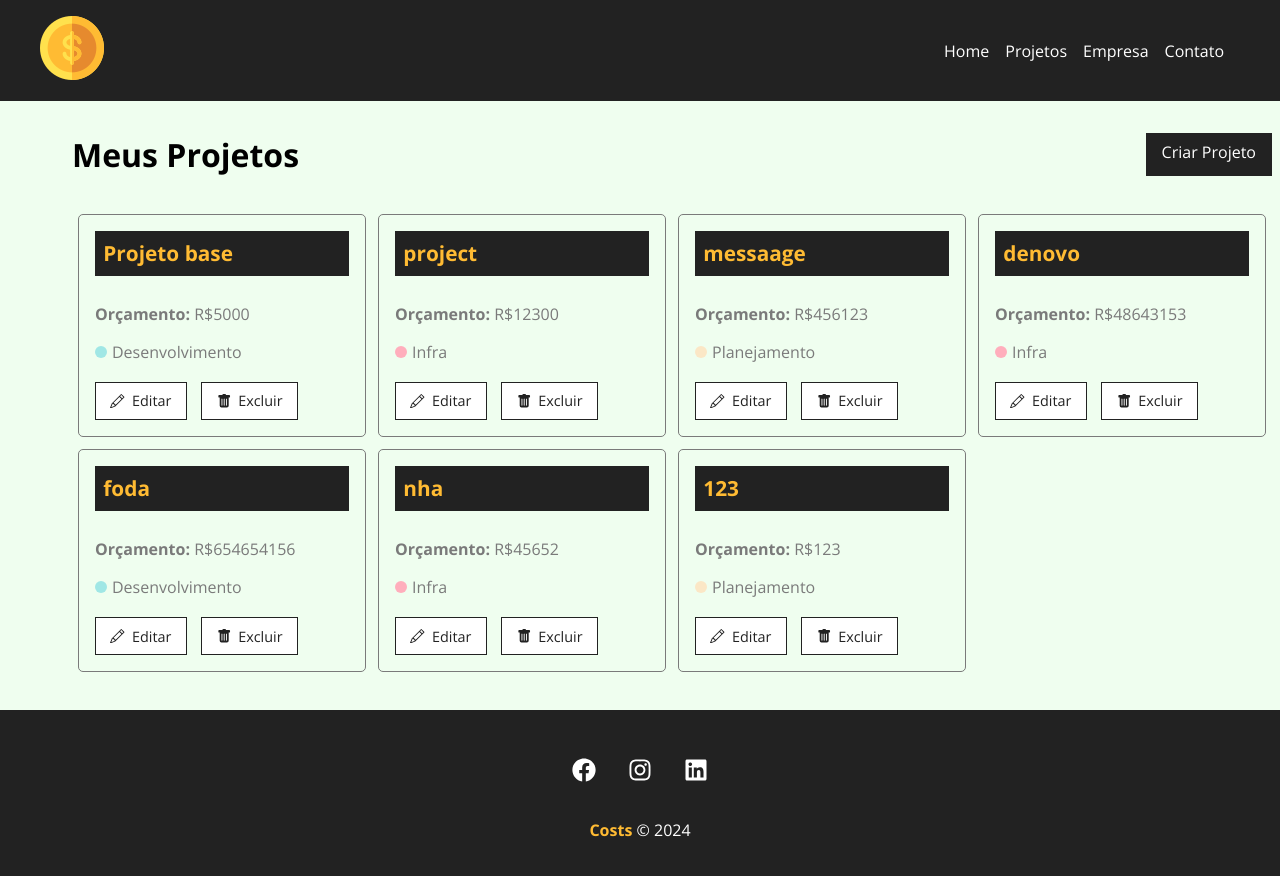
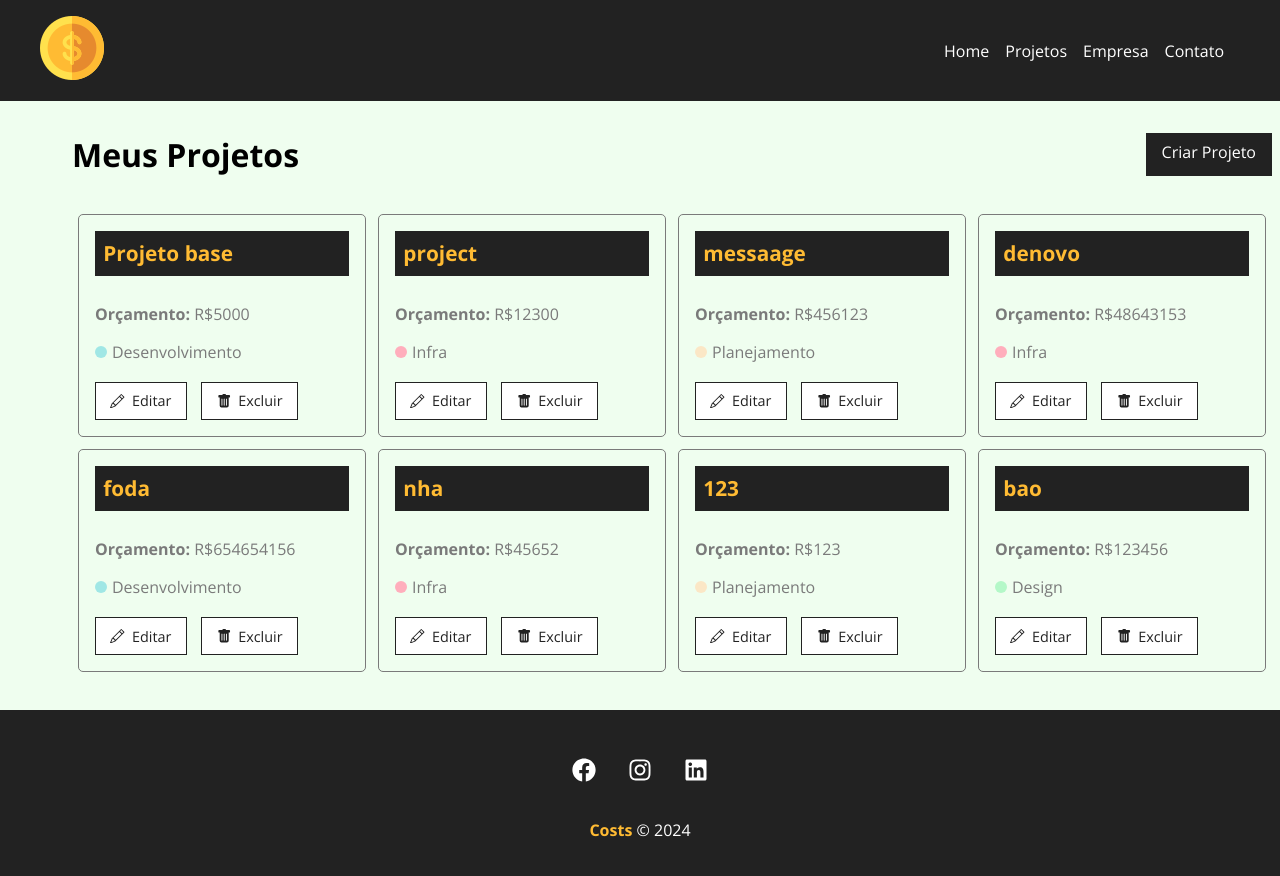
Before and after one commit to VitoriaAkemi/Costs, a React (Create React App) app: page /projects in a window 1280 px wide. Shown: the top 876 px of the page. Built offline with nearby package versions, Linux system fonts and the light colour scheme; data requests are answered from the project's data file.

Commit message:
criando componente de loading

```diff
--- a/db.json
+++ b/db.json
@@ -76,6 +76,17 @@
       },
       "costs": 0,
       "services": []
+    },
+    {
+      "id": "c51d",
+      "name": "bao",
+      "budget": "123456",
+      "category": {
+        "id": "3",
+        "name": "Design"
+      },
+      "costs": 0,
+      "services": []
     }
   ],
   "categories": [
--- /dev/null
+++ b/src/components/layout/Loading.js
@@ -0,0 +1,15 @@
+import styles from './Loading.module.css'
+import loading from '../../img/loading.svg'
+
+function Loading() {
+    return (
+        <div className={styles.loader_container}>
+            <img
+                className={styles.loader}
+                src={loading}
+                alt='Loading'/>
+        </div>
+    )
+}
+
+export default Loading
--- /dev/null
+++ b/src/components/layout/Loading.module.css
@@ -0,0 +1,11 @@
+.loader_container {
+    width: 100%;
+    height: 100%;
+    display: flex;
+    justify-content: center;
+    align-items: center;
+}
+
+.loader {
+    width: 50px;
+}
--- a/src/components/pages/Projects.js
+++ b/src/components/pages/Projects.js
@@ -5,11 +5,13 @@ import Container from '../layout/Cointainer'
 import LinkButton from '../layout/LinkButton'
 import ProjectCard from '../project/ProjectCard'
 import { useEffect, useState } from 'react'
+import Loading from '../layout/Loading'
 
 function Projects () {
 
     const location = useLocation()
     const [projects, setProjects] = useState([])
+    const [removeLoading, setRemoveLoading] = useState(false)
 
     let message = ''
     if(location.state) {
@@ -17,6 +19,7 @@ function Projects () {
     }
 
     useEffect (() => {
+        setTimeout(() => {
             fetch('http://localhost:5000/projects', {
                 method: 'GET',
                 headers: {
@@ -27,8 +30,10 @@ function Projects () {
             .then((data) => {
                 console.log(data)
                 setProjects(data)
+                setRemoveLoading(true)
             })
             .catch(err => console.log(err))
+        }, 300)
     }, [])
 
     return (
@@ -52,6 +57,9 @@ function Projects () {
 
                         />
                 ))}
+                {!removeLoading && <Loading/>}
+                {removeLoading && projects.length === 0 &&
+                <p>Não há projetos cadastrados!</p>}
             </Container>
         </div>
     )
```
Lines whose indentation alone changed are shown as unchanged.
